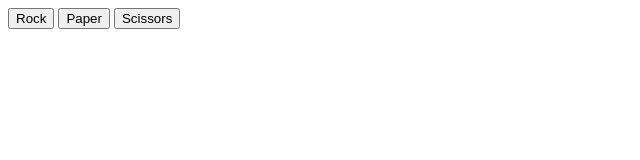
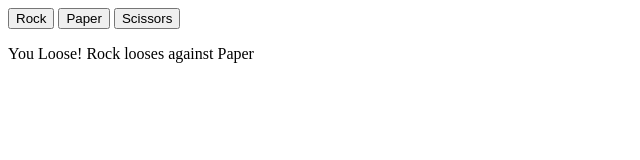
Before and after one commit to sneeed/rock-paper-scissors, a plain HTML site: page index.html in a window 1280 px wide. Both pictures are taken after a click on the button "Rock". Shown: the whole page, without its empty margins (0-640 px from the left). Drawn offline with Linux system fonts and the light colour scheme.

Commit message:
Add results

```diff
--- a/index.html
+++ b/index.html
@@ -10,6 +10,7 @@
     <button id="rock">Rock</button>
     <button id="paper">Paper</button>
     <button id="scissors">Scissors</button>
+    <div class="results"></div>
     <script src="script.js"></script>
   </body>
 </html>
--- a/script.js
+++ b/script.js
@@ -1,7 +1,12 @@
 let playerScore = 0;
 let computerScore = 0;
+
+const results = document.querySelector(".results");
+
 // game();
-console.log("%c" + printGameWinner(), "font-weight:bold;");
+// const p = document.createElement("p");
+// p.textContent = printGameWinner();
+// results.appendChild(p);
 
 // function game() {
 //   for (let i = 0; i < 5; i++) {
@@ -58,6 +63,7 @@ buttons.forEach(function (button) {
 });
 
 function myFunction() {
-  const message = playRound(this.id, getComputerChoice());
-  console.log(message);
+  const p = document.createElement("p");
+  p.textContent = playRound(this.id, getComputerChoice());
+  results.appendChild(p);
 }
```
